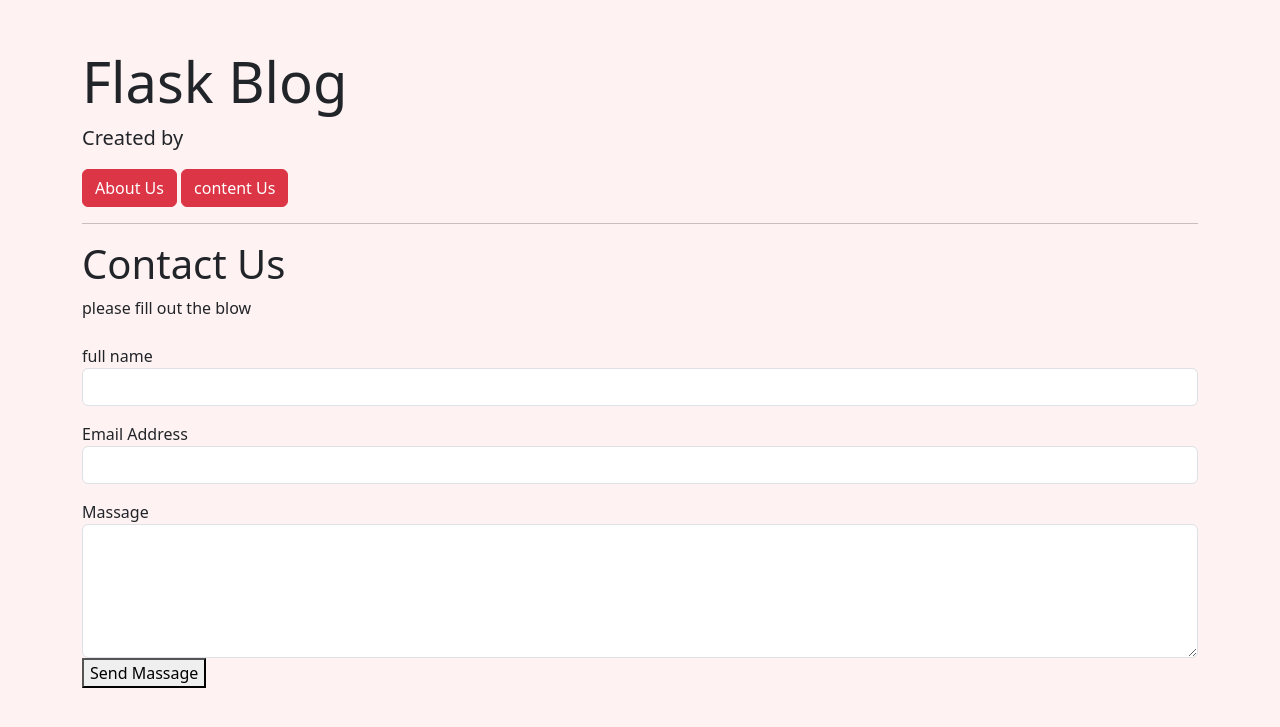
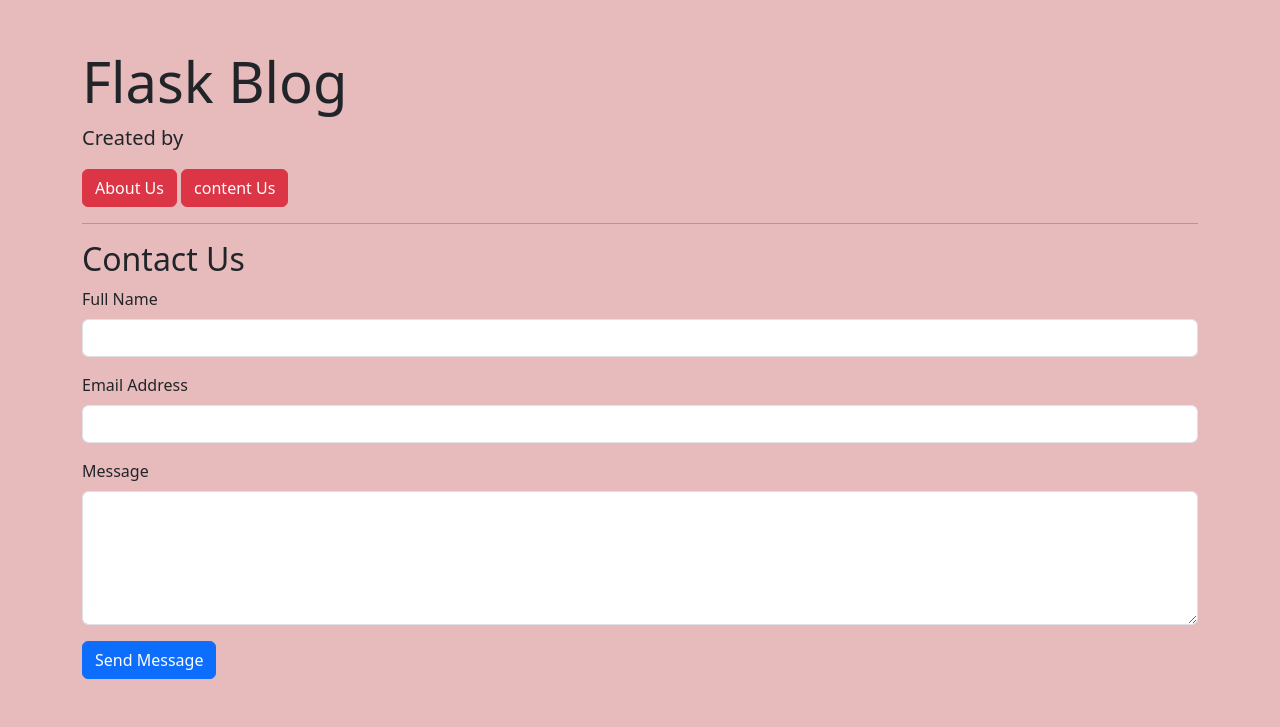
Before and after one commit to mohsanali1510-ui/flask-b, a Flask app: page /contact in a window 1280 px wide. Shown: the top 727 px of the page. Run offline with Flask 3, Linux system fonts and the light colour scheme.

Commit message:
Implement first Flask-WTF form

```diff
--- a/app.py
+++ b/app.py
@@ -1,9 +1,12 @@
 from flask import Flask
 from flask import request
 from flask import render_template
+from forms import ContactForm
 
 
 app = Flask(__name__)
+
+app.config["SECRET_KEY"] = "my-secret-key"
 
 @app.route("/")
 def home_page():
@@ -34,25 +37,26 @@ def about_page():
 		"about.html "
 	)
 
-@app.route("/contact", methods=["GET","POST"])
+@app.route("/contact", methods=["GET", "POST"])
 def contact_page():
 
-    if request.method=="POST":
+    form = ContactForm()
 
-        name=request.form.get("name")
-        email=request.form.get("email")
-        message=request.form.get("message")
+    if form.validate_on_submit():
 
+        print(form.name.data)
 
-        print(name)
-        print(email)
-        print(message)
+        print(form.email.data)
 
+        print(form.message.data)
 
     return render_template(
-		"contact.html",
-		blog_name = "Flask Blog"
 
+        "contact.html",
+
+        blog_name="Flask Blog",
+
+        form = form
     )
 
 @app.errorhandler(404)
--- /dev/null
+++ b/forms.py
@@ -0,0 +1,16 @@
+from flask_wtf import FlaskForm
+
+from wtforms import StringField
+from wtforms import TextAreaField
+from wtforms import SubmitField
+
+
+class ContactForm(FlaskForm):
+
+    name = StringField("Full Name")
+
+    email = StringField("Email Address")
+
+    message = TextAreaField("Message")
+
+    submit = SubmitField("Send Message")
--- a/static/css/style.css
+++ b/static/css/style.css
@@ -1,3 +1,3 @@
 body {
-    background-color: #fff2f2;
+    background-color: #e7bbbb;
 }
--- a/templates/contact.html
+++ b/templates/contact.html
@@ -2,37 +2,37 @@
 
 {% block content %}
 
-    <h1>Contact Us</h1>
+<h2>Contact Us</h2>
 
-    <p class="mb-4">
-        please fill out the blow
-    </p>
+<form method="POST">
 
-    <form>
+    {{ form.hidden_tag() }}
 
     <div class="mb-3">
-            <label class="form-lable">
-                full name
-            </label>
-            <input type="text" name="name" class="form-control">
+
+        {{ form.name.label(class="form-label") }}
+
+        {{ form.name(class="form-control") }}
+
     </div>
+
     <div class="mb-3">
-            <label class="form-lable">
-                Email Address
-            </label>
-            <input type="email"name="email" class="form-control">
+
+        {{ form.email.label(class="form-label") }}
+
+        {{ form.email(class="form-control") }}
+
     </div>
-        <div class="mb=3">
-            <label class="form-lable">
-                Massage
-            </label>
-            <textarea name=""massage class="form-control" rows="5"></textarea>
+
+    <div class="mb-3">
+
+        {{ form.message.label(class="form-label") }}
+
+        {{ form.message(class="form-control", rows=5) }}
+
     </div>
-        <div class="mb=3">
-            <button class=" btn=primary">
-                Send Massage
-            </button>
-        </div>
+
+    {{ form.submit(class="btn btn-primary") }}
 
 </form>
 
```
Also changed, not shown: README.md (added). Lines whose indentation alone changed are shown as unchanged.
